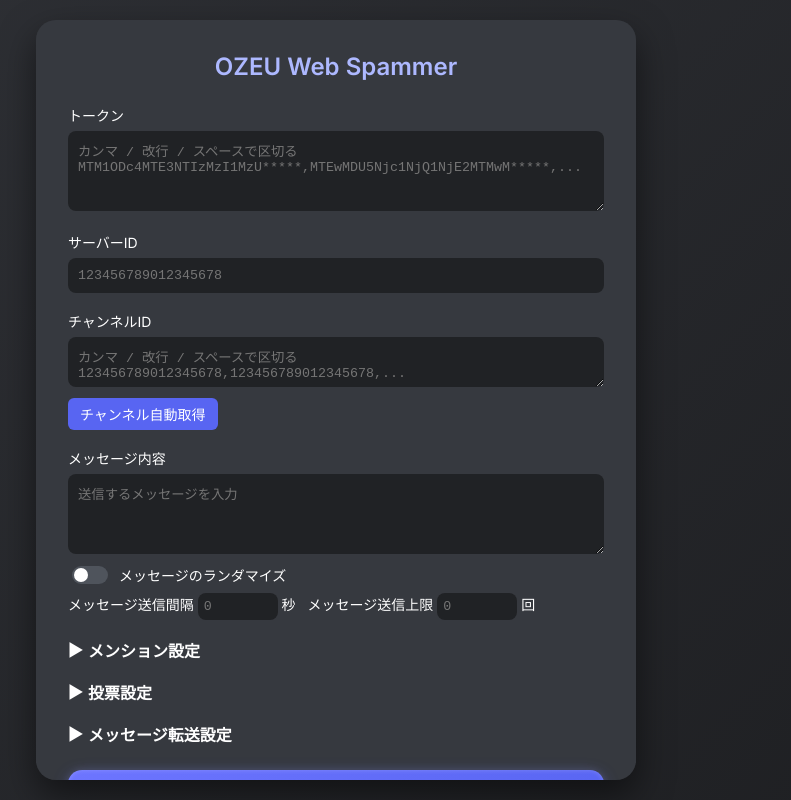
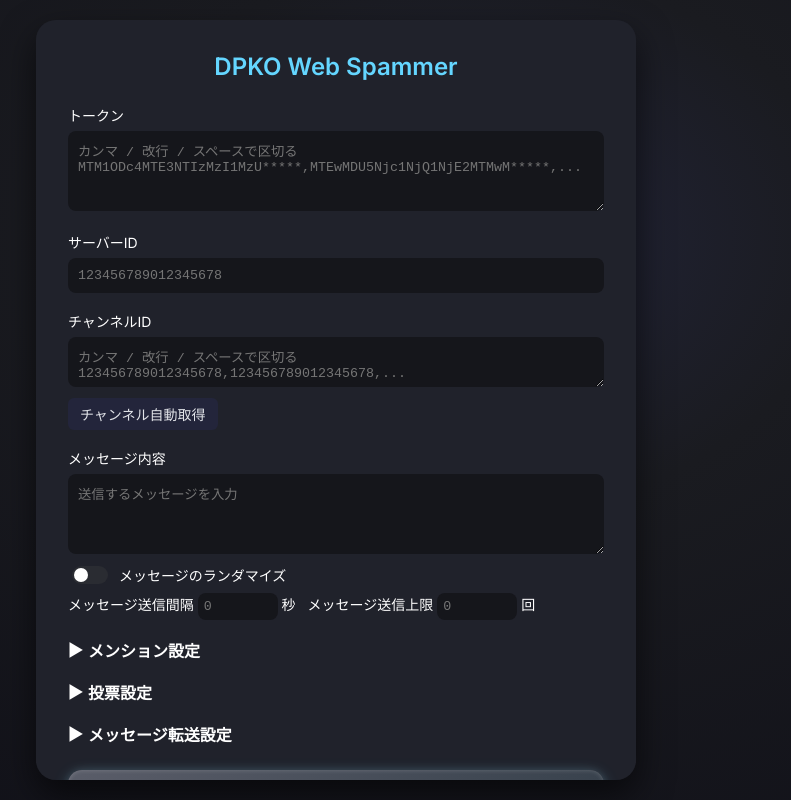
Before and after one commit to DPKO/raider, a plain HTML site: page index.html in a window 1280 px wide. Shown: the whole page, without its empty margins (304-1095 px from the left). Drawn offline with Linux system fonts and the light colour scheme.

Commit message:
Update index.html

```diff
--- a/index.html
+++ b/index.html
@@ -14,27 +14,26 @@
   <title>DPKO Web Spammer</title>
   <link href="https://fonts.googleapis.com/css2?family=Inter:wght@400;600&display=swap" rel="stylesheet">
   <style>
-    /* スクロールバーのスタイル */
     ::-webkit-scrollbar { width: 6px; }
-    ::-webkit-scrollbar-track { background: #202225; border-radius: 3px; }
+    ::-webkit-scrollbar-track { background: #11131a; border-radius: 3px; }
     ::-webkit-scrollbar-thumb { background: #5865f2; border-radius: 3px; }
-    ::-webkit-scrollbar-thumb:hover { background: #7289da; }
-
+    ::-webkit-scrollbar-thumb:hover { background: #64d6ff; }
 
     *, *::before, *::after { box-sizing: border-box; }
     body {
       font-family: 'Inter', sans-serif;
-      background: linear-gradient(135deg,#2f3136,#1e1f22);
+      background: radial-gradient(ellipse at 60% 30%, #23253b 0%, #1a1b20 35%, #101018 100%);
       color:#fff;
       margin:0; padding:0;
       display:flex; justify-content:center; align-items:center;
       height:100vh;
+      overflow:hidden;
     }
     .card {
-      background:#36393f;
+      background:#20222b;
       padding:32px;
       border-radius:20px;
-      box-shadow:0 15px 35px rgba(0,0,0,.5);
+      box-shadow:0 15px 35px rgba(0,0,0,.6);
       width:100%; max-width:600px;
       animation:fadeIn .8s ease;
       overflow:auto; max-height:95vh;
@@ -43,21 +42,19 @@
       from { opacity:0; transform:translateY(20px); }
       to   { opacity:1; transform:translateY(0); }
     }
-    h2 { color:#adb8ff; text-align:center; margin:0 0 24px; font-weight:600; }
+    h2 { color:#64d6ff; text-align:center; margin:0 0 24px; font-weight:600; }
     label { display:block; margin-top:18px; font-size:14px; }
-
-    /* テキスト入力 */
     input[type="text"], textarea {
       width:100%; padding:10px; margin-top:6px;
       border-radius:8px; border:none;
-      background:#202225; color:#fff;
+      background:#15161b; color:#fff;
       font-family:monospace; resize:vertical;
     }
     textarea { overflow-y:auto; }
     input[type="number"] {
       padding:6px; margin-top:6px;
       border-radius:8px; border:none;
-      background:#202225; color:#fff;
+      background:#15161b; color:#fff;
       font-family:monospace; appearance:none;
       width:80px;
     }
@@ -65,16 +62,12 @@
     input[type=number]::-webkit-outer-spin-button {
       -webkit-appearance:none; margin:0;
     }
-
-    /* フレックス行 */
     .row {
       display:flex; gap:12px; align-items:center;
     }
     .row > * { flex:none; }
     .row label,
     .row .checkbox-container { margin-top:0; }
-
-    /* トグルスイッチ */
     .checkbox-container {
       display:flex; align-items:center; gap:8px;
       cursor:pointer; font-size:14px; user-select:none;
@@ -82,12 +75,12 @@
     }
     .checkbox-container input {
       appearance:none; width:36px; height:18px;
-      background:#4f545c; border-radius:18px;
+      background:#2a2c32; border-radius:18px;
       position:relative; transition:background .3s ease;
     }
-    .checkbox-container:hover input { background:#5a5f68; }
+    .checkbox-container:hover input { background:#64d6ff; }
     .checkbox-container input:focus {
-      outline:none; box-shadow:0 0 0 3px rgba(114,137,218,0.5);
+      outline:none; box-shadow:0 0 0 3px rgba(100,214,255,0.5);
     }
     .checkbox-container input::before {
       content:''; position:absolute;
@@ -95,35 +88,34 @@
       background:#fff; top:2px; left:2px;
       transition:transform .3s cubic-bezier(.68,-.55,.27,1.55);
     }
-    .checkbox-container input:checked { background:#7289da; }
+    .checkbox-container input:checked { background:#64d6ff; }
     .checkbox-container input:checked::before {
       transform:translateX(18px);
     }
     .checkbox-container span { transition:color .3s; }
     .checkbox-container input:checked + span {
-      color:#adb8ff;
+      color:#64d6ff;
     }
-
-    /* ボタン */
     button.primary {
       margin-top:24px; width:100%; padding:14px;
       border:none; border-radius:14px;
-      background:linear-gradient(135deg,#6d75ff,#5865f2);
+      background:linear-gradient(135deg,#5a5d69,#36404b);
       color:#fff; font-weight:700; font-size:18px;
       letter-spacing:.5px; cursor:pointer; position:relative;
       box-shadow:
-        0 4px 15px rgba(88,101,242,.4),
+        0 4px 15px rgba(100,214,255,.3),
         0 0 10px rgba(255,255,255,.1),
         inset 0 0 5px rgba(255,255,255,.2);
       overflow:hidden; transition:all .3s;
     }
     button.primary:hover {
-      background:linear-gradient(135deg,#7d89ff,#4e57e0);
+      background:linear-gradient(135deg,#64d6ff,#23253b);
       box-shadow:
-        0 6px 22px rgba(88,101,242,.6),
+        0 6px 22px rgba(100,214,255,.4),
         0 0 24px rgba(255,255,255,.2),
         inset 0 0 10px rgba(255,255,255,.3);
       transform:scale(1.03);
+      color: #15161b;
     }
     button.primary:active {
       transform:scale(0.96);
@@ -132,48 +124,44 @@
     button.primary.loading {
       color: #ffffffa2; pointer-events:none;
     }
-
     button.secondary {
       margin-top:8px; padding:6px 12px;
-      background:#5865f2; color:#fff;
+      background:#23253b; color:#e1e3e8;
       font-size:14px; border:none; border-radius:6px;
       position:relative; overflow:hidden;
+      transition:background .3s, color .3s;
     }
-    button.secondary::after {
-      content:''; position:absolute;
-      top:0; left:0; width:100%; height:100%;
-      background:rgba(255,255,255,0.1);
-      opacity:0; transition:opacity .3s;
+    button.secondary:hover {
+      background:#64d6ff;
+      color:#15161b;
     }
-    button.secondary:hover::after { opacity:1; }
-    button.secondary:active::after { background:rgba(255,255,255,0.2); }
-
-    /* 停止・退出ボタン強調 */
+    button.secondary:active {
+      background:#23253b;
+      color:#64d6ff;
+    }
     #stopSpam, #leaveBtn {
       width:48%; padding:10px;
       border:none; border-radius:10px;
-      background:linear-gradient(135deg,#e74c3c,#c0392b);
+      background:#3a3c44;
       color:#fff; font-weight:700; font-size:14px;
       letter-spacing:.5px; cursor:pointer; transition:all .3s;
       margin-top:12px;
-      box-shadow: 0 4px 10px rgba(255,0,0,0.3);
+      box-shadow: 0 4px 10px rgba(100,214,255,0.15);
     }
     #stopSpam:hover, #leaveBtn:hover {
-      background:linear-gradient(135deg,#c0392b,#e74c3c);
+      background:#64d6ff;
+      color:#15161b;
       transform:scale(1.03);
     }
     #stopSpam:active, #leaveBtn:active {
       transform:scale(0.96);
       box-shadow:inset 0 4px 6px rgba(0,0,0,.3);
     }
-
     .button-container {
       display: flex;
       gap: 10px;
       justify-content: center;
     }
-
-    /* Advanced options (details) */
     details { margin-top:18px; }
     summary { list-style:none; padding-left:20px; cursor:pointer; font-weight:600; position:relative; margin-top:0; }
     summary::-webkit-details-marker { display:none; }
@@ -182,8 +170,7 @@
     details[open] > summary::before { transform:translateY(-50%) rotate(90deg); }
     .detail-content { transform-origin:top center; transform:scaleY(0); opacity:0; transition:transform .3s ease, opacity .3s ease; }
     details[open] .detail-content { transform:scaleY(1); opacity:1; }
-
-    #log { margin-top:20px; padding:10px; height:120px; overflow-y:auto; background:#202225; border-radius:10px; font-family:monospace; font-size:12px; white-space:pre-wrap; resize: vertical;}
+    #log { margin-top:20px; padding:10px; height:120px; overflow-y:auto; background:#15161b; border-radius:10px; font-family:monospace; font-size:12px; white-space:pre-wrap; resize: vertical;}
     @media (max-width: 600px) {
       .card {
         padding: 16px;
@@ -191,62 +178,50 @@
         max-height: 100vh;
         border-radius: 10px;
       }
-
       h2 {
         font-size: 18px;
         margin-bottom: 16px;
       }
-
       label {
         font-size: 13px;
         margin-top: 12px;
       }
-
       input[type="text"],
       textarea,
       input[type="number"] {
         padding: 8px;
         font-size: 12px;
       }
-
       button.primary {
         padding: 12px;
         font-size: 16px;
       }
-
       button.secondary {
         padding: 8px 12px;
         font-size: 13px;
       }
-
       .row {
         flex-direction: column;
         align-items: stretch;
       }
-
       .row label {
         width: 100%;
       }
-
       .button-container {
         flex-direction: column;
         gap: 8px;
       }
-
       #stopSpam,
       #leaveBtn {
         width: 100%;
       }
-
       details summary {
         font-size: 13px;
         padding-left: 18px;
       }
-
       .checkbox-container {
         font-size: 13px;
       }
-
       #log {
         height: 80px;
         font-size: 11px;
@@ -256,30 +231,25 @@
 </head>
 <body>
   <div class="card">
-    <h2>OZEU Web Spammer</h2>
+    <h2>DPKO Web Spammer</h2>
     <form id="form">
       <label>トークン
         <textarea id="tokens" rows="4" placeholder="カンマ / 改行 / スペースで区切る MTM1ODc4MTE3NTIzMzI1MzU*****,MTEwMDU5Njc1NjQ1NjE2MTMwM*****,..."></textarea>
       </label>
-
       <label>サーバーID
         <input type="text" id="guildId" required placeholder="123456789012345678">
       </label>
-
       <label>チャンネルID
         <textarea id="channelIds" rows="2" placeholder="カンマ / 改行 / スペースで区切る 123456789012345678,123456789012345678,..."></textarea>
       </label>
       <button type="button" id="autoFillChannels" class="secondary">チャンネル自動取得</button>
-
       <label>メッセージ内容
         <textarea id="message" rows="4" placeholder="送信するメッセージを入力"></textarea>
       </label>
-
       <label class="checkbox-container">
         <input type="checkbox" id="randomize">
         <span>メッセージのランダマイズ</span>
       </label>
-
       <div class="row">
         <label>メッセージ送信間隔
           <input type="number" id="delay" min="0" step="0.1" placeholder="0"> 秒
@@ -288,7 +258,6 @@
           <input type="number" id="limit" min="1" step="1" placeholder="0"> 回
         </label>
       </div>
-
       <details>
         <summary>メンション設定</summary>
         <div class="detail-content">
@@ -298,7 +267,6 @@
           <button type="button" id="fetchMentions" class="secondary">メンション自動取得</button>
         </div>
       </details>
-
       <details>
         <summary>投票設定</summary>
         <div class="detail-content">
@@ -310,7 +278,6 @@
           </label>
         </div>
       </details>
-
       <details>
         <summary>メッセージ転送設定</summary>
         <div class="detail-content">
@@ -319,18 +286,14 @@
           </label>
         </div>
       </details>
-
       <button id="submitBtn" type="submit" class="primary" disabled>実行</button>
     </form>
-
     <div class="button-container">
       <button id="stopSpam" class="secondary">スパム停止</button>
       <button id="leaveBtn" class="secondary">サーバー退出</button>
     </div>
-
     <div id="log"></div>
   </div>
-
   <script src="script.js"></script>
 </body>
 </html>
```
